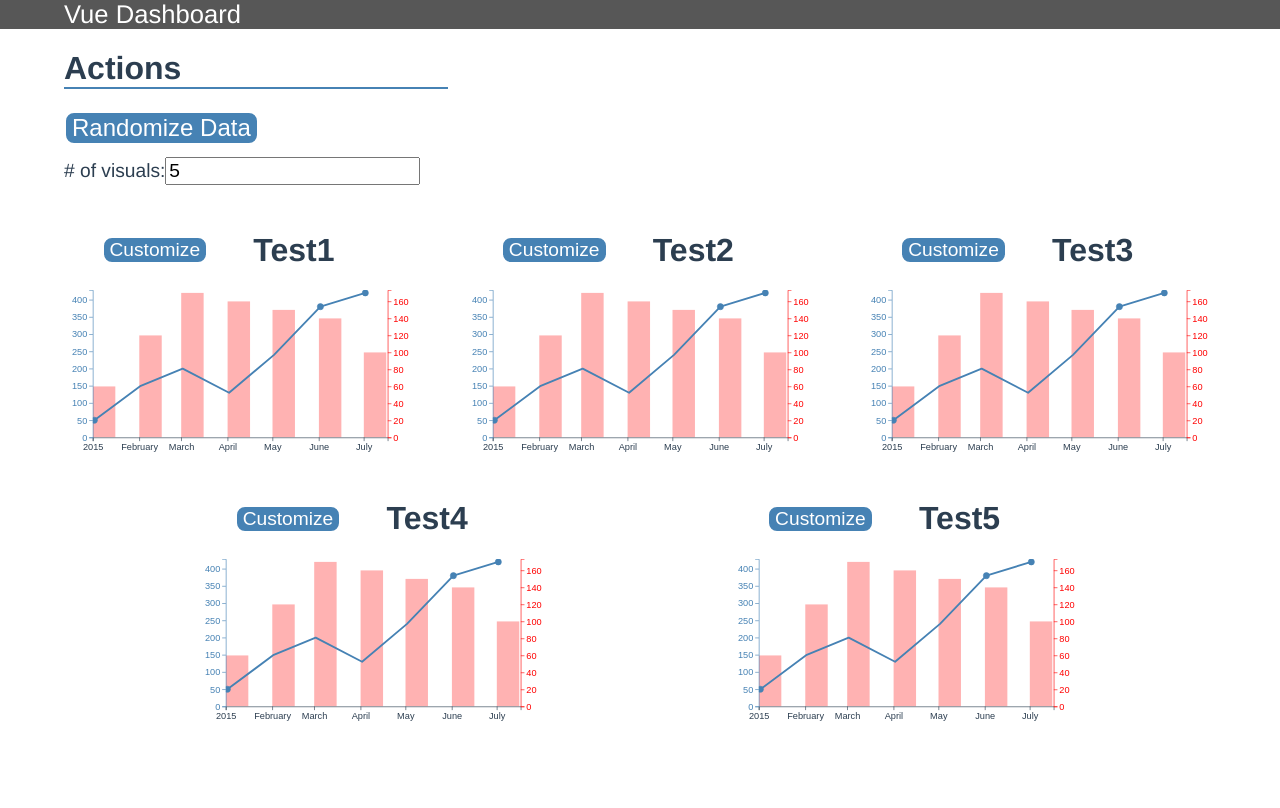
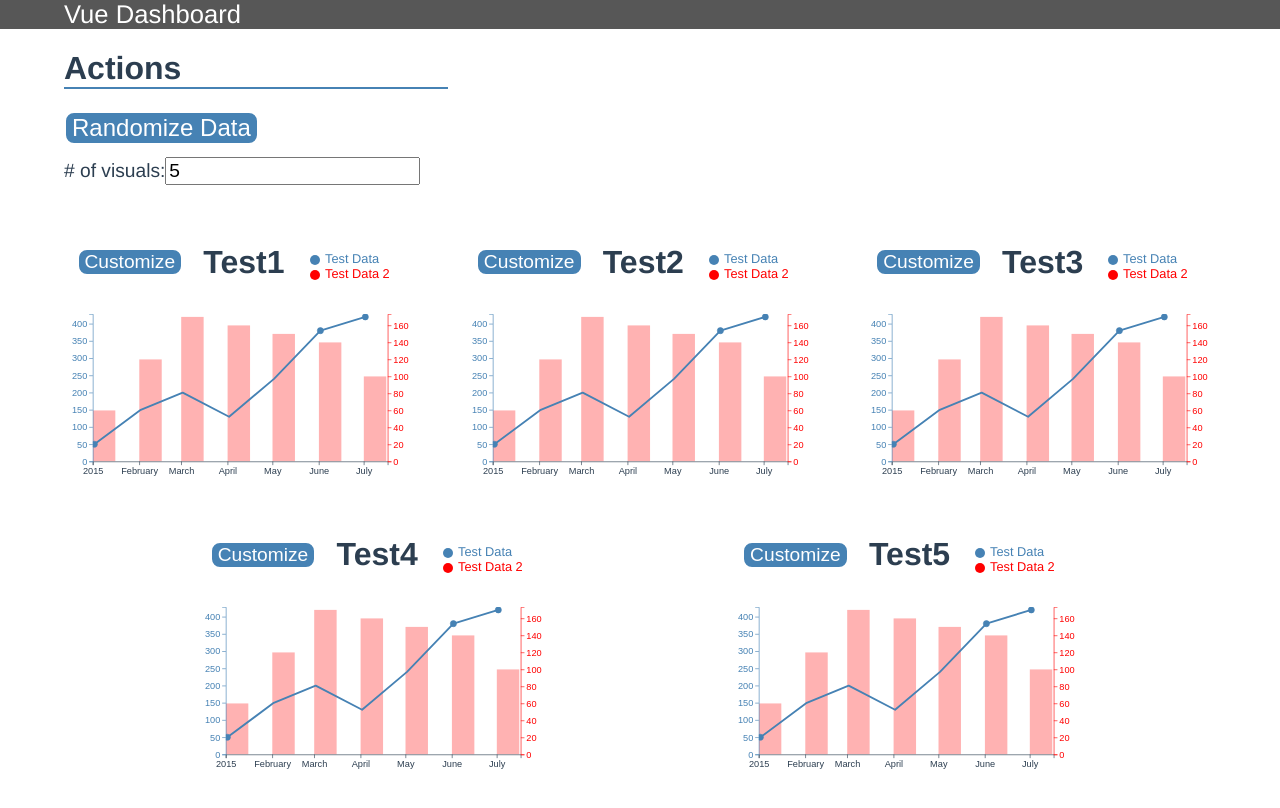
Before and after one commit to couchds/vue-linegraph, a Vue app: page / in a window 1280 px wide. Shown: the top 808 px of the page. Built offline with nearby package versions, Linux system fonts and the light colour scheme.

Commit message:
add GraphLegend.vue

```diff
--- a/src/App.vue
+++ b/src/App.vue
@@ -98,6 +98,7 @@ export default {
       generateRandomVisual: function (numDataPts, index) {
           var data =  [
               {
+                  active: true,
                   animateDraw: true,
                   animateDrawDuration: 1000,
                   color: 'steelblue',
@@ -112,6 +113,7 @@ export default {
               if (Math.random() < 0.5) randomYAxis = 1;
               data.push(
                 {
+                  active: true,
                   animateDraw: true,
                   animateDrawDuration: 1000,
                   color: 'orange',
--- /dev/null
+++ b/src/components/GraphLegend.vue
@@ -0,0 +1,91 @@
+<template>
+    <div :id="legendId" class="graph-legend">
+    </div>
+</template>
+
+<script>
+import * as d3 from "d3";
+export default {
+    props: {
+        legendId: {
+            type: String,
+            default: 'Legend'
+        },
+        legendMap: {
+            type: Object
+        },
+        height: {
+            type: Number,
+            default: 1300
+        },
+        width: {
+            type: Number,
+            default: 1600
+        }
+    },
+    data: function () {
+        return {
+            legendMapData: this.legendMap,
+            svg: null
+        }
+    },
+    mounted: function () {
+        this.createSVG();
+        console.log(this.legendMap);
+        if (this.legendMap) this.createLegend();
+    },
+    watch: {
+        legendMap: function (val) {
+            console.log(val);
+            this.createLegend();
+        }
+    },
+    methods: {
+        createSVG: function () {
+            d3.select('#'+this.legendId).select('svg').selectAll("*").remove();
+            this.svg = d3.select('#'+this.legendId).append('svg')
+              .attr("width", 100)
+              .attr("height", 100);
+        },
+        createLegend: function () {
+            let keys = [];
+            let colors = [];
+            for (const [key, color] of Object.entries(this.legendMap)) {
+                keys.push(key);
+                colors.push(color);
+            }
+            var color = d3.scaleOrdinal()
+                .domain(keys)
+                .range(colors);
+            this.svg.selectAll("dots")
+                .data(keys)
+                .enter()
+                .append("circle")
+                .attr("cx", 10)
+                .attr("cy", function(d,i){ return 50 + i*15}) // 100 is where the first dot appears. 25 is the distance between dots
+                .attr("r", 5)
+                .style("fill", function(d){ return color(d)});
+            this.svg.selectAll("mylabels")
+                .data(keys)
+                .enter()
+                .append("text")
+                    .attr("x", 20)
+                    .attr("y", function(d,i){ return 50 + i*15})
+                    .attr("font-size", "0.8em")
+                    .style("fill", function(d){ return color(d)})
+                    .text(function(d){ return d})
+                    .attr("text-anchor", "left")
+                    .style("alignment-baseline", "middle")
+        },
+        /**
+         * Convert string to format compatible as an HTML id or class.
+         * Credit to https://stackoverflow.com/questions/10619126/make-sure-string-is-a-valid-css-id-name
+         *
+         * @param {String} string The string we want to convert.
+         */
+        htmlCompatible: function (string) {
+            return string.replace(/(^-\d-|^\d|^-\d|^--)/,'a$1').replace(/[\W]/g, '-');
+        }
+    }
+}
+</script>
--- a/src/components/LineGraph.vue
+++ b/src/components/LineGraph.vue
@@ -7,7 +7,11 @@
             <div class="graph-header-item">
                 <h1>{{ graphTitle }}</h1>
             </div>
-            <div></div>
+            <div class="graph-header-item">
+                <GraphLegend :legendId="'legend-'+graphTitleId"
+                    :legendMap="legendMap"
+                />
+            </div>
         </div>
         <div class="line-graph-container" :id="graphTitleId">
         </div>
@@ -17,9 +21,13 @@
 <script>
 
 import * as d3 from "d3";
+import GraphLegend from './GraphLegend.vue'
 
 export default {
     name: 'LineGraph',
+    components: {
+        GraphLegend
+    },
     /**
      * Props are immutable within the component itself,
      * they're set by the parent component.
@@ -203,6 +211,7 @@ export default {
             clipPath: null,
             defs: null,
             graphTitleId: this.htmlCompatible(this.graphTitle),
+            legendMap: null,
             minDatetime: null, // this will be used to calculate bar width.
             seriesPaths: {},
             svg: null,
@@ -218,7 +227,9 @@ export default {
         }
     },
     mounted: function () {
+        console.log('mounted!');
         this.graphTitleId = this.htmlCompatible(this.graphTitle);
+        this.createLegendMap();
         this.createSVG();
         this.createChart();
         this.createXScale();
@@ -301,8 +312,7 @@ export default {
             }
             if (this.y1AxisGroup) {
                 this.y1AxisGroup.call(self.y1Axis.scale(event.transform.rescaleY(self.y1Scale)));
-
-            this.clipPath.select("rect").attr("height", )}
+            }
         },
         /**
          * Create queue which has the order that time series should be drawn.
@@ -320,6 +330,22 @@ export default {
                 if (Y.concat(Y1)[i]["isBar"] === false) drawingQueue.push(Y.concat(Y1)[i]["name"]);
             }
             return drawingQueue;
+        },
+        /**
+         * Create a map from time series name to its color, which is used
+         * in the Legend component.
+         */
+        createLegendMap: function () {
+            let newLegendMap = {};
+            const Y = this.getDataByScale(0);
+            const Y1 = this.getDataByScale(1);
+            let activeTimeSeries = Y.concat(Y1).filter((d) => {
+                return d.active === true;
+            })
+            for (var i = 0; i < activeTimeSeries.length; i++) {
+                newLegendMap[activeTimeSeries[i]["name"]] = activeTimeSeries[i]["color"];
+            }
+            this.$set(this, 'legendMap', newLegendMap);
         },
         /**
          * Create a time series from its name.
@@ -623,6 +649,7 @@ export default {
 }
 .graph-header > .graph-header-item {
   flex: 0 0 5%;
+  width: 100%;
 }
 
 .vue-line-graph {
```
